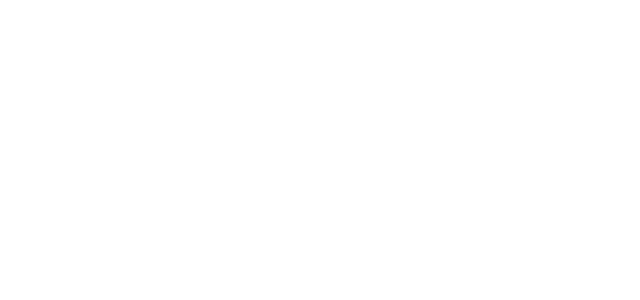
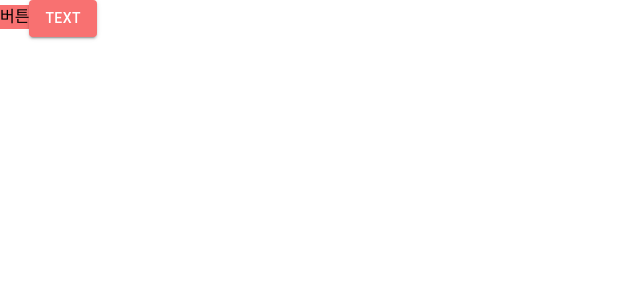
Before and after one commit to Rivea108/todoapp_02, a Next.js app: page / in a window 1280 px wide. Shown: the top 300 px of the page, without its empty margins (0-640 px from the left). Built offline with nearby package versions, Linux system fonts and the light colour scheme; a web font is replaced by a local one.

Commit message:
tailwind, mui 충돌 방지, 적용

```diff
--- a/src/app/globals.css
+++ b/src/app/globals.css
@@ -3,13 +3,75 @@
 @tailwind utilities;
 
 @font-face {
-  font-family: "GmarketSansMedium";
-  src: url("https://cdn.jsdelivr.net/gh/projectnoonnu/noonfonts_2001@1.1/GmarketSansMedium.woff")
-    format("woff");
+  font-family: 'GmarketSansMedium';
+  src: url('https://cdn.jsdelivr.net/gh/projectnoonnu/noonfonts_2001@1.1/GmarketSansMedium.woff')
+    format('woff');
   font-weight: normal;
   font-style: normal;
 }
 
 html > body {
-  font-family: "GmarketSansMedium";
+  font-family: 'GmarketSansMedium';
 }
+
+/* 노말라이즈 */
+body {
+  margin: 0;
+}
+a {
+  color: inherit;
+  text-decoration: none;
+}
+blockquote,
+dl,
+dd,
+h1,
+h2,
+h3,
+h4,
+h5,
+h6,
+hr,
+figure,
+p,
+pre {
+  margin: 0;
+}
+h1,
+h2,
+h3,
+h4,
+h5,
+h6 {
+  font-size: inherit;
+  font-weight: inherit;
+}
+ol,
+ul {
+  list-style: none;
+  margin: 0;
+  padding: 0;
+}
+img,
+svg,
+video,
+canvas,
+audio,
+iframe,
+embed,
+object {
+  display: block;
+  vertical-align: middle;
+}
+img,
+video {
+  max-width: 100%;
+  height: auto;
+}
+*,
+::before,
+::after {
+  border-width: 0;
+  border-style: solid;
+  border-color: theme('borderColor.DEFAULT', currentColor);
+}
--- a/src/app/page.js
+++ b/src/app/page.js
@@ -1,9 +1,14 @@
-import Image from 'next/image';
+'use client';
+
+import Button from '@mui/material/Button';
 
 export default function Home() {
   return (
     <>
-      <div></div>
+      <button class="tw-bg-red-400">버튼</button>
+      <Button className="tw-bg-red-400" variant="contained">
+        Text
+      </Button>
     </>
   );
 }
--- a/tailwind.config.mjs
+++ b/tailwind.config.mjs
@@ -1,17 +1,19 @@
 /** @type {import('tailwindcss').Config} */
 export default {
   content: [
-    "./src/pages/**/*.{js,ts,jsx,tsx,mdx}",
-    "./src/components/**/*.{js,ts,jsx,tsx,mdx}",
-    "./src/app/**/*.{js,ts,jsx,tsx,mdx}",
+    './src/pages/**/*.{js,ts,jsx,tsx,mdx}',
+    './src/components/**/*.{js,ts,jsx,tsx,mdx}',
+    './src/app/**/*.{js,ts,jsx,tsx,mdx}',
   ],
   theme: {
     extend: {
       colors: {
-        background: "var(--background)",
-        foreground: "var(--foreground)",
+        background: 'var(--background)',
+        foreground: 'var(--foreground)',
       },
     },
   },
   plugins: [],
+  important: true,
+  prefix: 'tw-',
 };
```
